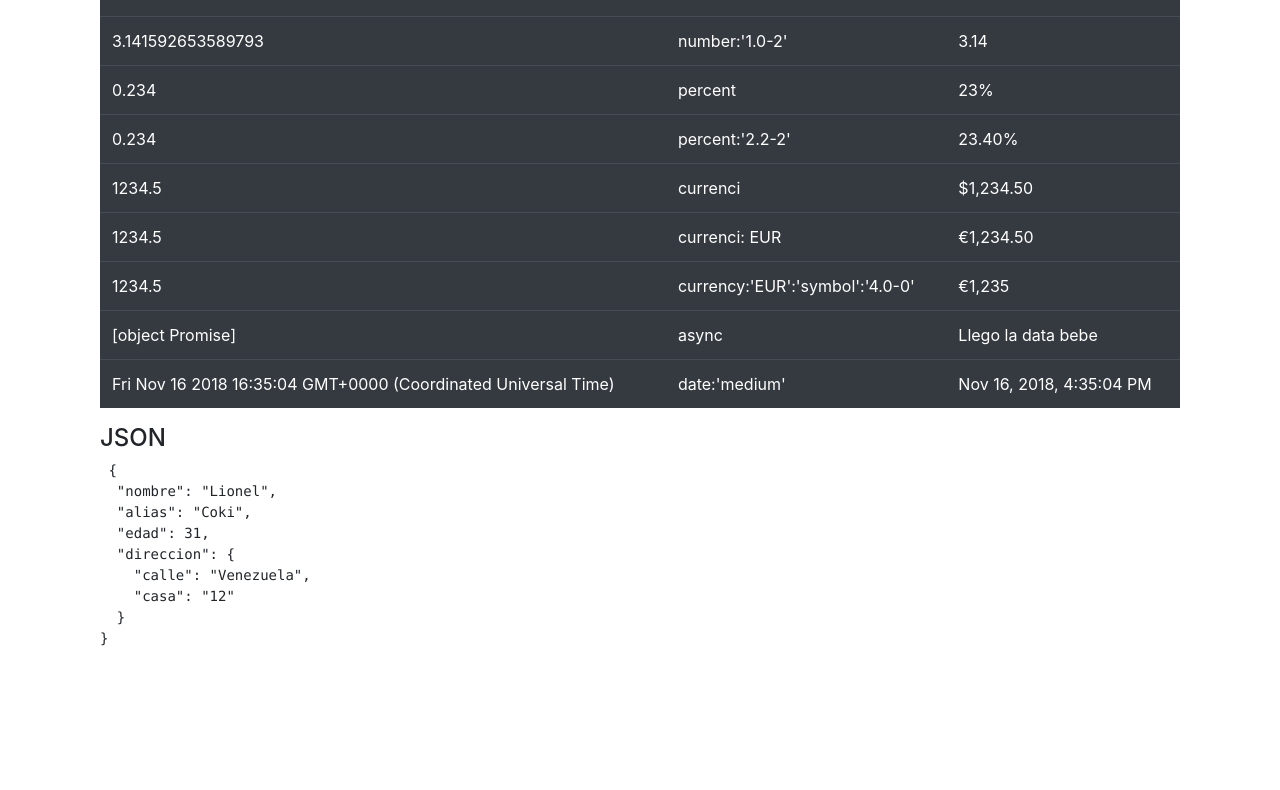
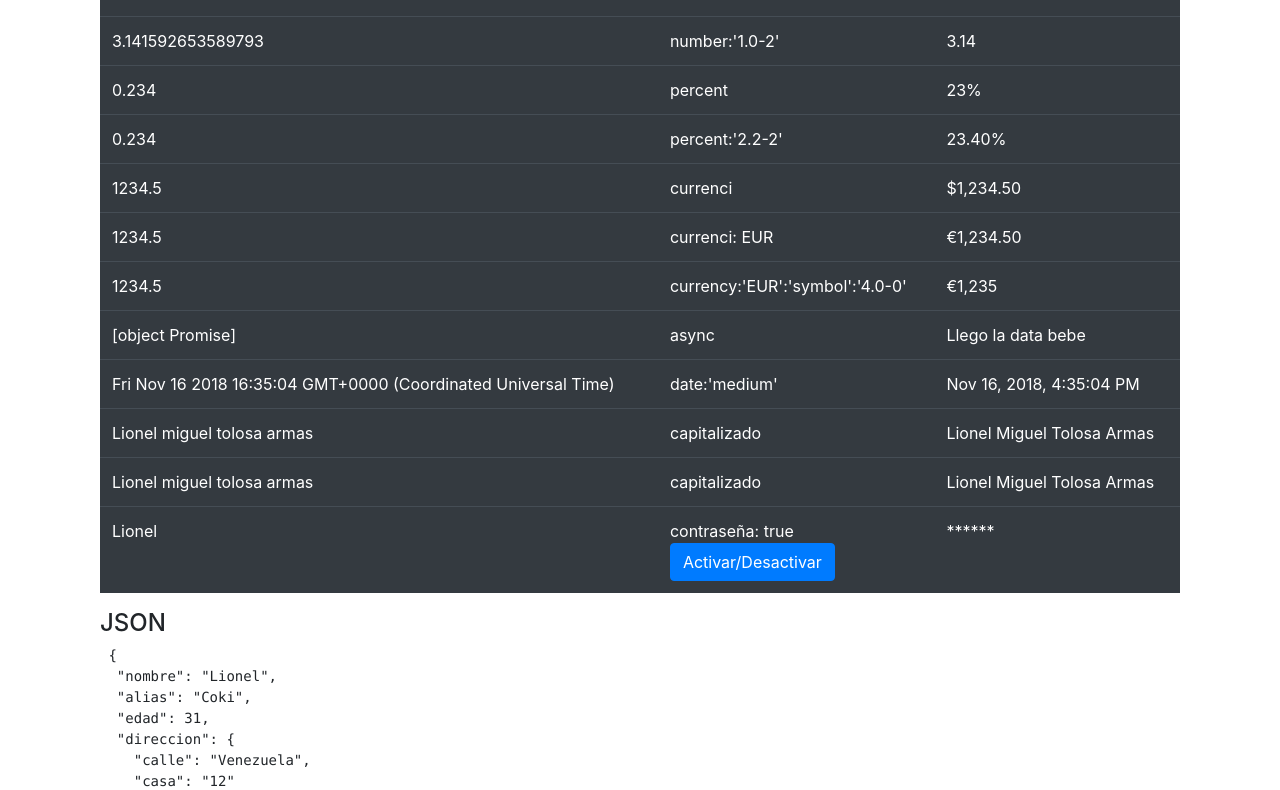
Before and after one commit to lioneltolosa/spa, an Angular app: page /pipes in a window 1280 px wide. Shown: the part 459-1249 px from the top of the page. Before the commit the page ends 1124 px from the top, so only its background shows below. Built offline with nearby package versions, Linux system fonts and the light colour scheme.

Commit message:
CREATE Pipe capitalizado y contraseña

```diff
--- a/src/app/components/pipes/pipes.component.html
+++ b/src/app/components/pipes/pipes.component.html
@@ -87,6 +87,30 @@
                 <td> date:'medium' </td>
                 <td>{{fecha | date:'medium' }}</td>
             </tr>
+
+            <tr>
+                <td>{{nombre2}}</td>
+                <td> capitalizado </td>
+                <td>{{nombre2 | capitalizado:1:2:3:4:5}}</td>
+            </tr>
+
+            <tr>
+                <td>{{nombre2}}</td>
+                <td> capitalizado </td>
+                <td>{{nombre2 | capitalizado:false}}</td>
+            </tr>
+
+
+
+
+            <tr>
+                <td>{{nombre}}</td>
+                <td> contraseña: {{ active }}
+                    <br>
+                    <button (click)="active = !active" type="button" class="btn btn-primary">Activar/Desactivar</button>
+                </td>
+                <td>{{nombre | contrasena:active}}</td>
+            </tr>
         </tbody>
     </table>
 
--- a/src/app/components/pipes/pipes.component.ts
+++ b/src/app/components/pipes/pipes.component.ts
@@ -10,6 +10,7 @@ import { reject } from 'q';
 export class PipesComponent implements OnInit {
 
   nombre: String = 'Lionel';
+  nombre2: String = 'Lionel miguel tolosa armas';
 
   arreglo = [1, 2, 3, 4, 5, 6, 7, 8, 9, 10];
 
@@ -35,6 +36,8 @@ export class PipesComponent implements OnInit {
 
   fecha = new Date();
 
+  active: Boolean = true;
+
   constructor() { }
 
   ngOnInit() {
--- /dev/null
+++ b/src/app/pipes/capitalizado.pipe.ts
@@ -0,0 +1,29 @@
+import { Pipe, PipeTransform } from '@angular/core';
+
+@Pipe ({
+    name: 'capitalizado'
+})
+
+export class CapitalizadoPipe implements PipeTransform {
+    transform(value: string, args: any[], todas: boolean = true): String {
+
+        console.log(value);
+        console.log(args);
+
+        value = value.toLowerCase();
+
+        const nombres = value.split(' ');
+
+        // tslint:disable-next-line:forin
+        if (todas) {
+            // tslint:disable-next-line:forin
+            for ( const i in nombres) {
+                nombres[i] = nombres[i][0].toUpperCase() + nombres[i].substr(1);
+            }
+        } else {
+            nombres[0] = nombres[0][0].toUpperCase() + nombres[0].substr(1);
+        }
+
+        return nombres.join(' ');
+    }
+}
--- /dev/null
+++ b/src/app/pipes/contrasena.pipe.ts
@@ -0,0 +1,20 @@
+import { Pipe, PipeTransform } from '@angular/core';
+
+@Pipe ({
+    name: 'contrasena'
+})
+
+export class ContrasenaPipe implements PipeTransform {
+    transform(value: any, active: boolean = true): any {
+
+        if (active) {
+            let salida: String = '';
+            for (let i = 0; i < value.length; i++) {
+                salida += '*';
+            }
+            return salida;
+        } else {
+            return value;
+        }
+    }
+}
```
Also changed, not shown: src/app/app.module.ts (+8 -1 lines).
